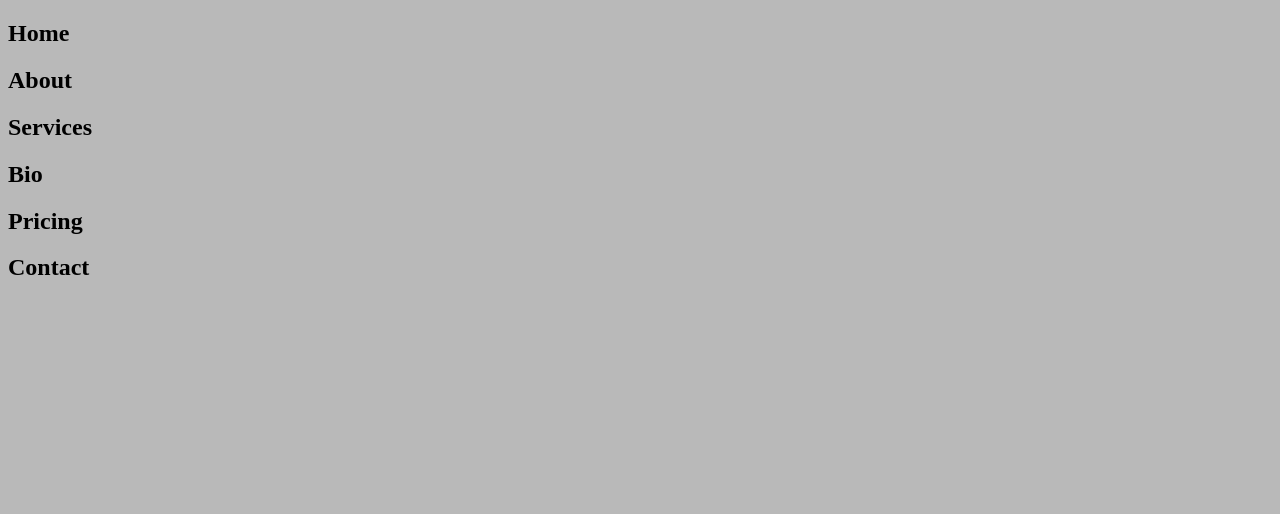
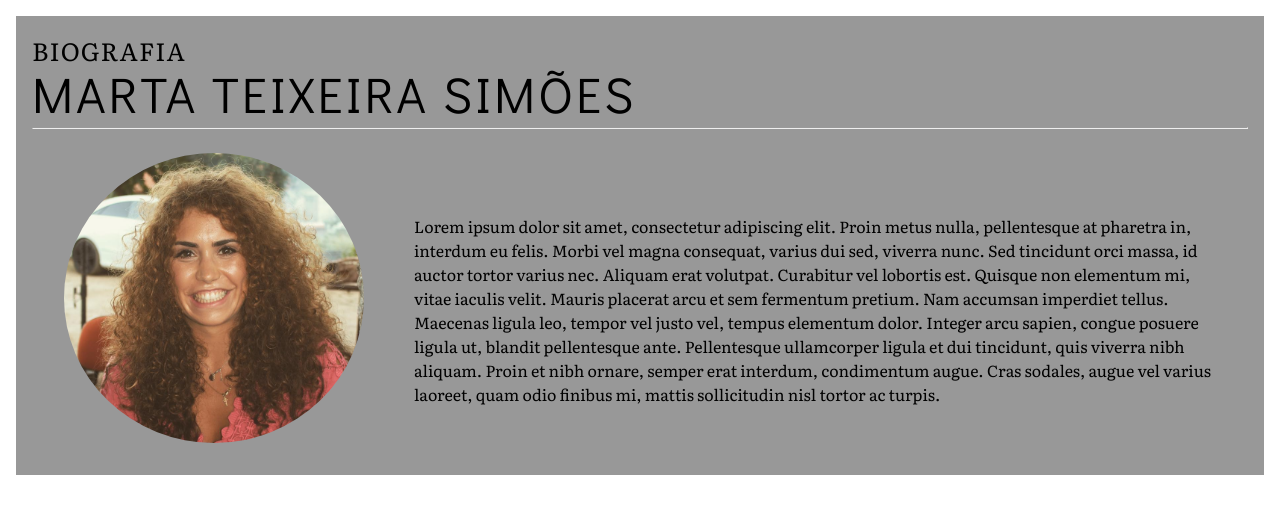
Before and after one commit to ritaalmeida/lawyer-studio, a plain HTML site: page src/index.html in a window 1280 px wide. Drawn offline with Linux system fonts and the light colour scheme.

Commit message:
bio section

```diff
--- a/index.css
+++ b/index.css
@@ -1,11 +1,66 @@
 :root {
-  --primary: #989898;
-  --secundary: #717170;
-  --optional: #4D4D4D;
+  --grey-lighter: #B9B9B9;
+  --grey-light: #989898;
+  --grey-dark: #717170;
+  --grey-darker: #4D4D4D;
   --black: #1A1919;
-  --background: #B9B9B9;
+  --background: #FFFFFF;
+
+  --title-font-size: 25px;
+  --title-color: var(--optional);
+
+  --main-font-family: 'Literata', serif;
+  --secundary-font-family: 'Didact Gothic', sans-serif;
 }
 
 body {
+  margin: 0;
+  font-family: var(--main-font-family);
   background-color: var(--background);
 }
+
+section {
+  margin: 16px;
+}
+
+.container {
+  padding: 16px;
+}
+
+.bio__container {
+  background-color: var(--grey-light);
+}
+
+.bio__data {
+  padding: 16px 32px;
+  display: flex;
+  flex-direction: row;
+}
+
+.bio__title {
+  color: var(--title-color);
+  font-size: var(--title-font-size);
+  text-transform: uppercase;
+  letter-spacing: 1px;
+}
+
+.bio__name {
+  letter-spacing: 3px;
+  text-transform: uppercase;
+  font-family: var(--secundary-font-family);
+  font-size: 50px;
+  line-height: 50px;
+}
+
+.bio__description {
+  align-self: center;
+  white-space: pre-line;
+}
+
+.bio__photo {
+  width: 300px;
+  margin-right: 50px;
+
+  border-radius: 50%;
+  border: 8px solid var(--optional);
+}
--- a/src/index.html
+++ b/src/index.html
@@ -3,11 +3,14 @@
 
 <head>
   <title>Marta Simões Teixeira Advogada.</title>
+  <meta charset="UTF-8">
   <link rel="stylesheet" type="text/css" href="../index.css">
+  <link href="https://fonts.googleapis.com/css?family=Literata&display=swap" rel="stylesheet">
+  <link href="https://fonts.googleapis.com/css?family=Didact+Gothic&display=swap" rel="stylesheet">
 </head>
 
 <body>
-  <section>
+  <!-- <section>
     <h1>Home</h1>
   </section>
   <section>
@@ -15,15 +18,25 @@
   </section>
   <section>
     <h1>Services</h1>
+  </section> -->
+  <section id="bio-section">
+    <div class="container bio__container">
+      <div class="bio__title">Biografia</div>
+      <div class="bio__name">Marta Teixeira Simões</div>
+      <hr>
+      <div class="bio__data">
+        <img src="../assets/bio-photo.png" class="bio__photo">
+        <div class="bio__description">
+          Lorem ipsum dolor sit amet, consectetur adipiscing elit. Proin metus nulla, pellentesque at pharetra in, interdum eu felis. Morbi vel magna consequat, varius dui sed, viverra nunc. Sed tincidunt orci massa, id auctor tortor varius nec. Aliquam erat volutpat. Curabitur vel lobortis est. Quisque non elementum mi, vitae iaculis velit. Mauris placerat arcu et sem fermentum pretium. Nam accumsan imperdiet tellus. Maecenas ligula leo, tempor vel justo vel, tempus elementum dolor. Integer arcu sapien, congue posuere ligula ut, blandit pellentesque ante. Pellentesque ullamcorper ligula et dui tincidunt, quis viverra nibh aliquam. Proin et nibh ornare, semper erat interdum, condimentum augue. Cras sodales, augue vel varius laoreet, quam odio finibus mi, mattis sollicitudin nisl tortor ac turpis.
+        </div>
+      </div>
+    </div>
   </section>
-  <section>
-      <h1>Bio</h1>
-  </section>
-  <section>
+  <!-- <section>
     <h1>Pricing</h1>
   </section>
   <section>
     <h1>Contact</h1>
-  </section>
+  </section> -->
 </body>
 </html>
```
Also changed, not shown: assets/bio-photo.png (added). Lines whose indentation alone changed are shown as unchanged.
